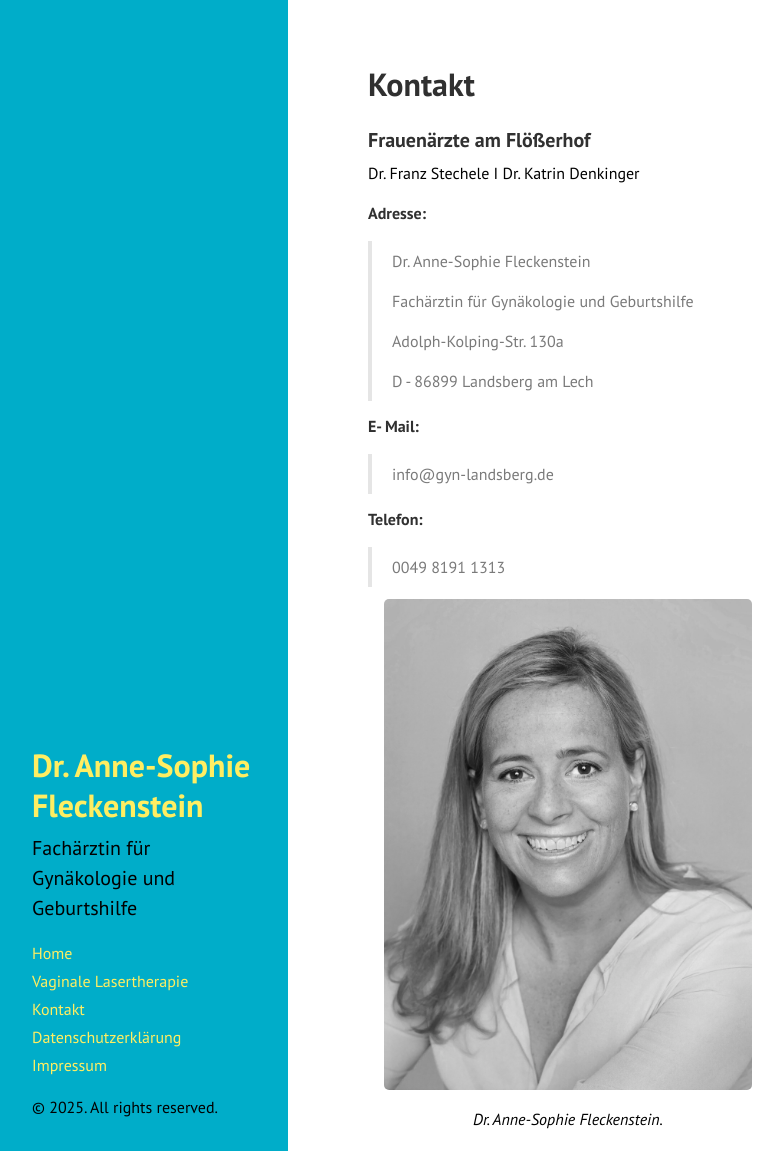
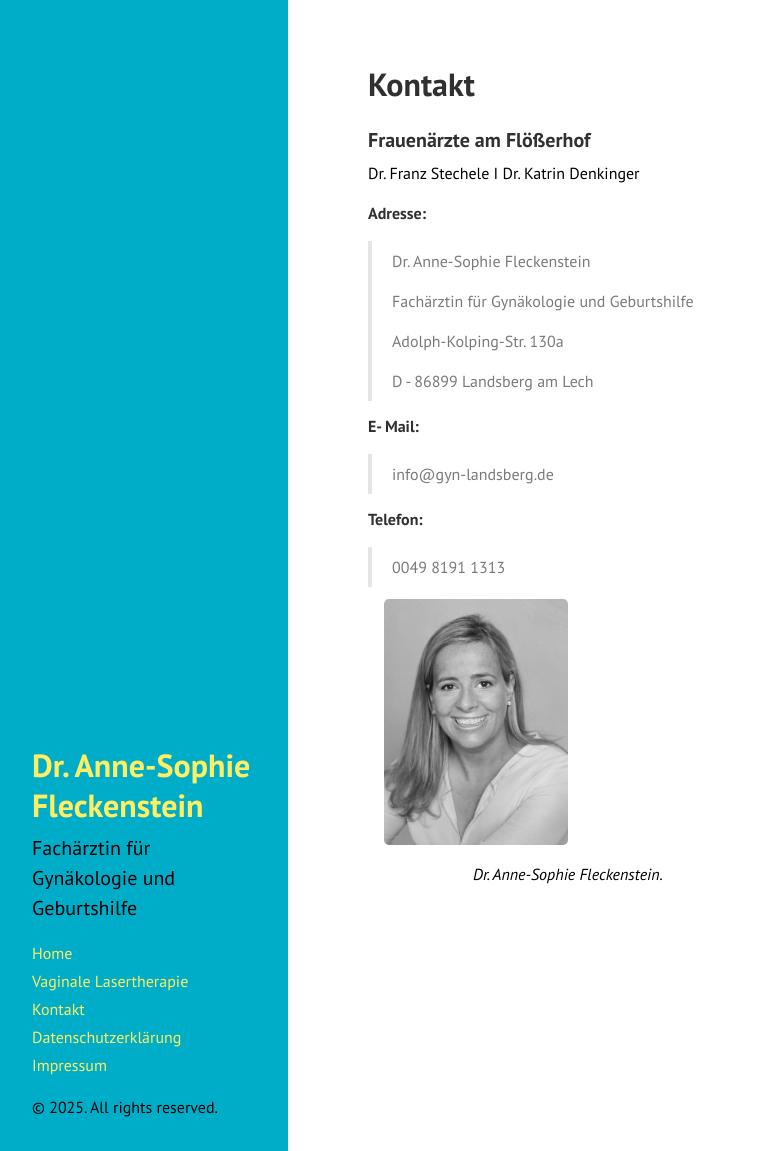
Before and after one commit to JuliaFleckenstein/dr-anne-sophie-fleckenstein, a Jekyll site: the page built from docs/kontakt.md, in a window 1280 px wide and 1151 px high. Shown: the whole window, without its empty margins (0-783 px from the left). Built offline with Jekyll 4.4.1, drawn with Linux system fonts in a browser that asks for light colours; Markdown is read by kramdown in place of the engine named in the settings.

Commit message:
kontakt image

```diff
--- a/docs/kontakt.md
+++ b/docs/kontakt.md
@@ -24,6 +24,6 @@ Dr. Franz Stechele I Dr. Katrin Denkinger
 
 
 <figure style="float: left; width: 50%; margin: 0 0 1em 1em;">
-  <img src="{{site.baseurl}}/images/dr-fleckenstein.jpg" alt="Dr. Anne-Sophie Fleckenstein." style="width:100%">
+  <img src="{{site.baseurl}}/images/dr-fleckenstein.jpg" alt="Dr. Anne-Sophie Fleckenstein." style="width:50%">
   <figcaption>Dr. Anne-Sophie Fleckenstein.</figcaption>
 </figure>
```
